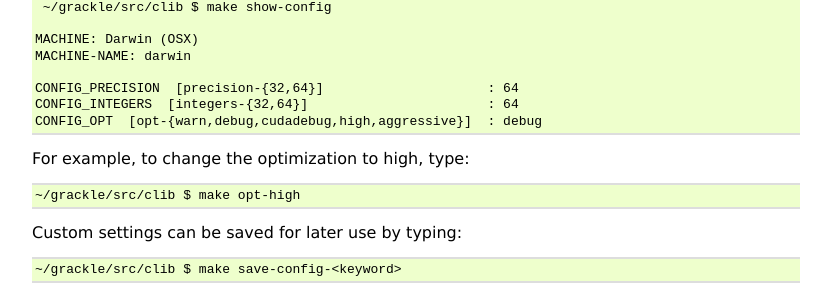
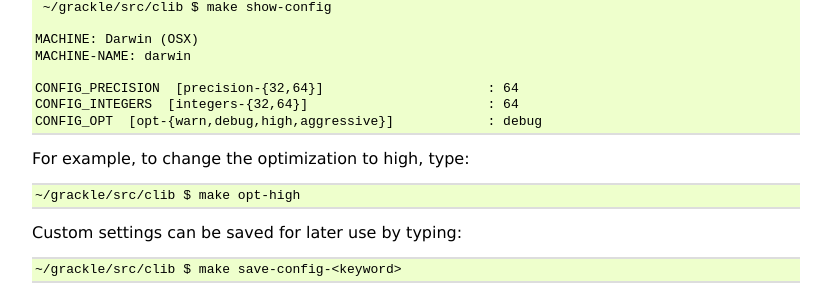
Before and after one commit to grackle-project/grackle, a Sphinx documentation site: the page built from doc/source/Installation.rst, in a window 1280 px wide and 900 px high, scrolled down 1506 px. Shown: the part 260-557 px from the top of the window, without its empty margins (48-880 px from the left). Built offline with Sphinx 7.4.7, drawn with Linux system fonts in a browser that asks for light colours; part of the change alters nothing that is shown; some of the changed text lies outside the part shown.

```diff
--- a/doc/source/Installation.rst
+++ b/doc/source/Installation.rst
@@ -34,7 +34,7 @@ installed, grackle can be obtained with the following command:
 
 ::
 
-    ~ $ hg clone https://bitbucket.org/brittonsmith/grackle
+    ~ $ hg clone https://bitbucket.org/grackle/grackle
 
 Building
 --------
@@ -123,7 +123,7 @@ type:
 
    CONFIG_PRECISION  [precision-{32,64}]                     : 64
    CONFIG_INTEGERS  [integers-{32,64}]                       : 64
-   CONFIG_OPT  [opt-{warn,debug,cudadebug,high,aggressive}]  : debug
+   CONFIG_OPT  [opt-{warn,debug,high,aggressive}]            : debug
 
 For example, to change the optimization to high, type:
 
--- a/doc/source/conf.py
+++ b/doc/source/conf.py
@@ -48,9 +48,9 @@ copyright = u'2013, grackle developers'
 # built documents.
 #
 # The short X.Y version.
-version = '1.0'
+version = '1.1'
 # The full version, including alpha/beta/rc tags.
-release = '1.0'
+release = '1.1'
 
 # The language for content autogenerated by Sphinx. Refer to documentation
 # for a list of supported languages.
```
